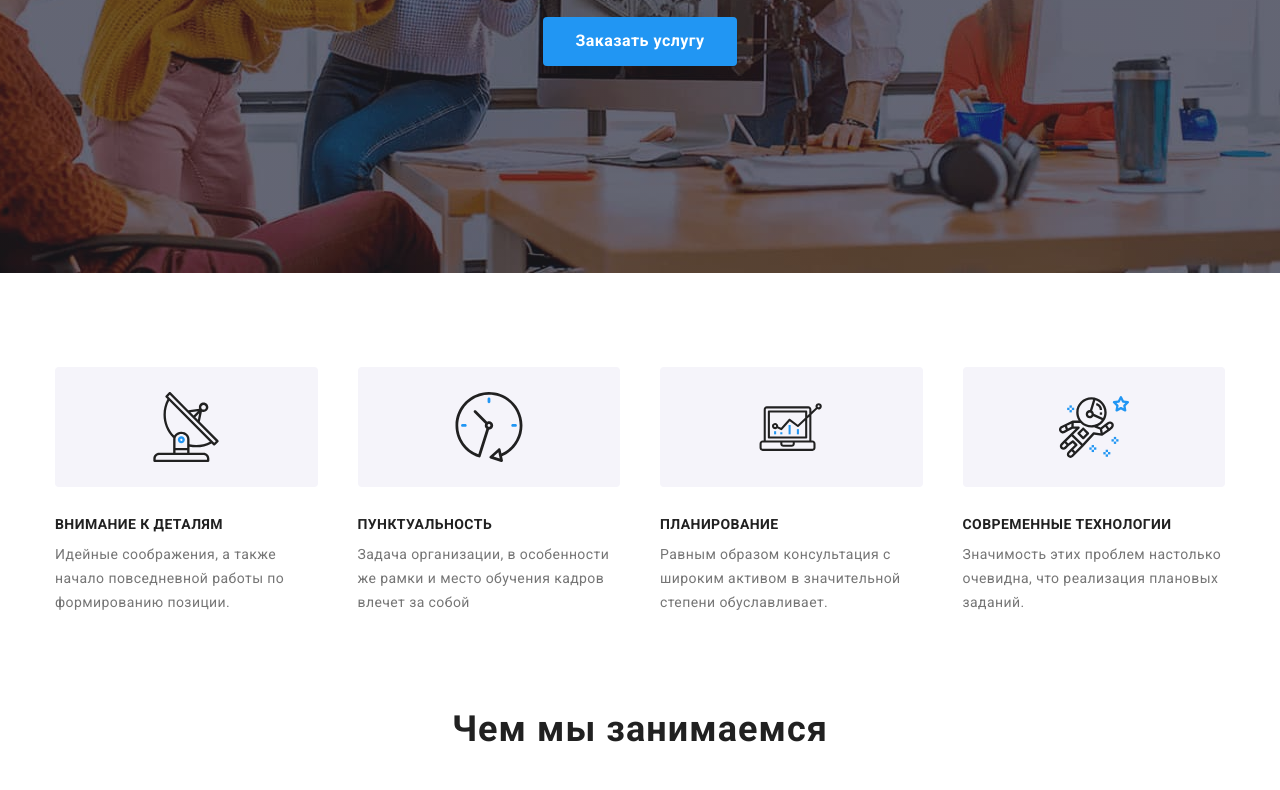
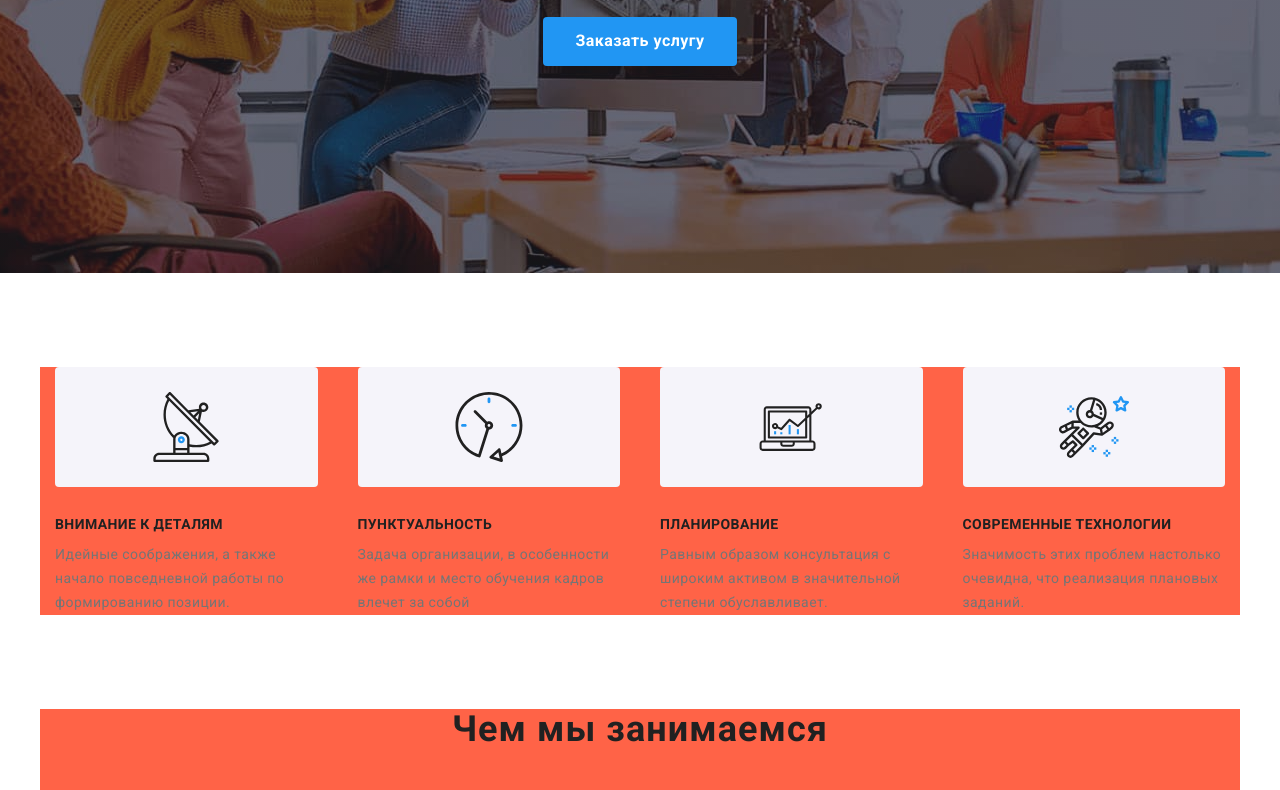
Before and after one commit to FillsAgler/goit-markup-hw-08, a plain HTML site: page index.html in a window 1280 px wide. Shown: the part 408-1198 px from the top of the page. Drawn offline with nearby package versions, Linux system fonts and the light colour scheme; files that its build step writes are made by us from their sources.

Commit message:
Add media

```diff
--- a/sass/components/_container.scss
+++ b/sass/components/_container.scss
@@ -1,9 +1,23 @@
 .container {
-   width: 1200px;
    margin-left: auto;
    margin-right: auto;
    padding-left: 15px;
    padding-right: 15px;
+
+   @media screen and (min-width: 480px){
+      width: 480px;
+      background-color: aquamarine;
+   }
+
+   @media screen and (min-width: 768px){
+      width: 768px;
+      background-color: teal;
+   }
+
+   @media screen and (min-width: 1200px){
+      width: 1200px;
+      background-color: tomato;
+   }
 }
 
 .container_flex{
```
